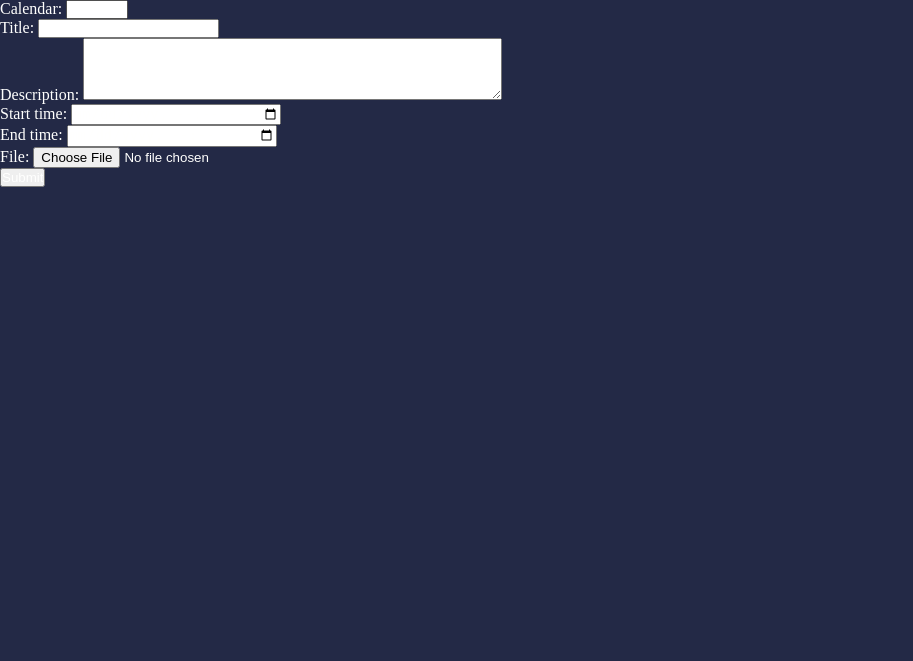
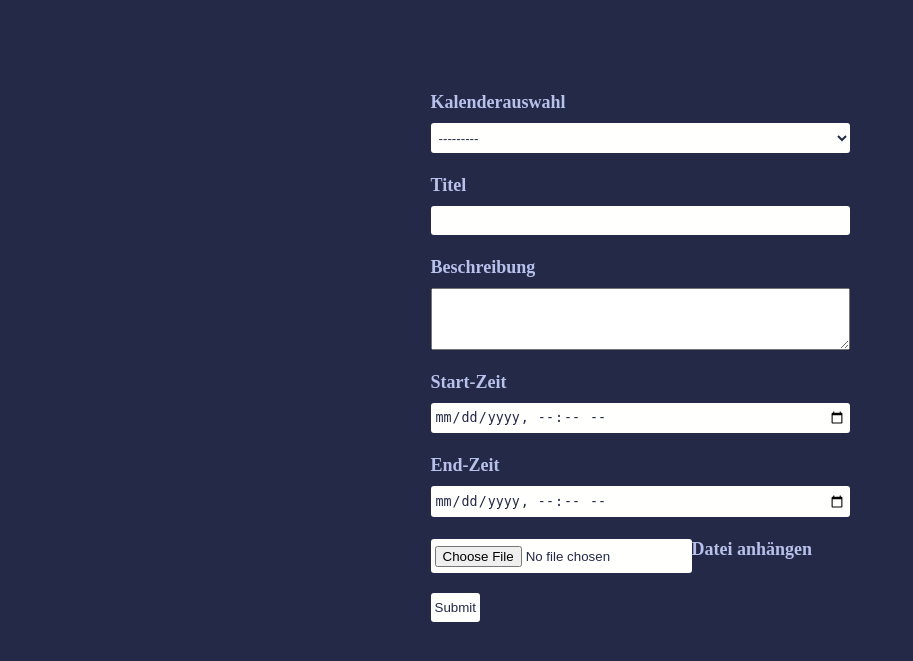
Before and after one commit to taktischer/web_calendar, a Django app: page /appointment/create/ in a window 1280 px wide. Shown: the top 661 px of the page, without its empty margins (0-913 px from the left). Run offline with Django 4.2, Linux system fonts and the light colour scheme; the visitor is signed in with stand-in values (Sample User, id 1); data that the repository does not hold is empty.

Commit message:
modified appointment create

```diff
--- /dev/null
+++ b/static/appointment_create.css
@@ -0,0 +1,48 @@
+#create-appointment-form label {
+    color: var(--paragraph);
+}
+
+.form-container {
+    display: flex;
+    margin: 10vh auto 0;
+    max-width: 1200px;
+    width: fit-content;
+
+}
+
+.input-container {
+    font-size: 18px;
+    font-weight: bold;
+    z-index: 1;
+    position: relative;
+    box-sizing: border-box;
+    padding-bottom: 10px;
+    display: flex;
+    flex-direction: column;
+    margin-top: 12px;
+}
+
+select, input {
+    border-radius: 3px;
+    background-color: var(--card-background);
+    color: var(--card-paragraph);
+    padding: 0.5em 0.3em;
+    border: none;
+}
+
+input[type="file"] {
+}
+
+label {
+    font-size: 18px;
+    color: #e2e2e2;
+    font-weight: bold;
+    z-index: 1;
+    padding-right: 20px;
+    position: relative;
+    pointer-events: none;
+    box-sizing: border-box;
+    padding-bottom: 10px;
+    display: flex;
+    flex-wrap: wrap;
+}
--- a/templates/appointment_create.html
+++ b/templates/appointment_create.html
@@ -2,12 +2,43 @@
 {% load static %}
 
 {% block head %}
+    <link rel="stylesheet" href="{% static 'appointment_create.css' %}">
 {% endblock %}
 
 {% block content %}
-    <form method="post" id="create-appointment-form" enctype="multipart/form-data">
-        {% csrf_token %}
-        {{ form.as_p }}
-        <input type="submit" id="submit-appointment">
-    </form>
+    <div class="form-container">
+        <form method="post" id="create-appointment-form" enctype="multipart/form-data">
+            {% csrf_token %}
+            <div class="input-container">
+                <label>Kalenderauswahl</label>
+                {{ form.calendar }}
+            </div>
+            <div class="input-container">
+                <label>Titel</label>
+                {{ form.title }}
+            </div>
+            <div class="input-container">
+                <label>Beschreibung</label>
+                {{ form.description }}
+            </div>
+            <div class="input-container">
+                <label>Start-Zeit</label>
+                {{ form.start_time }}
+            </div>
+            <div class="input-container">
+                <label>End-Zeit</label>
+                {{ form.end_time }}
+            </div>
+            <div class="input-container">
+                <div class="file-input">
+                    <div id="description-uploaded-file"></div>
+                    <label class="file-selection" id="description-file-label">
+                    <input type="file" id="description-file" name="description-file">
+                        Datei anhängen
+                    </label>
+                </div>
+            </div>
+            <input type="submit" id="submit-appointment">
+        </form>
+    </div>
 {% endblock %}
```
